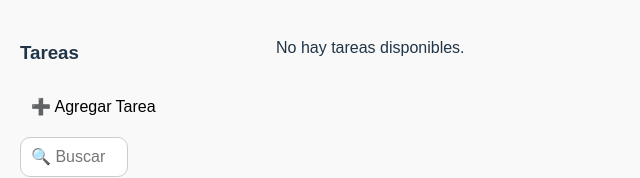
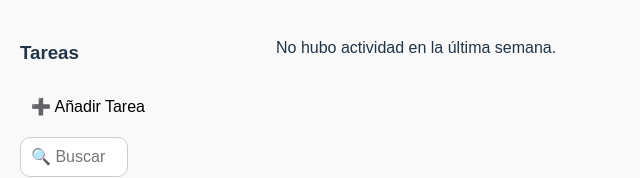
Before and after one commit to ricardogaribay1/CRUD-Tareas, a React (Vite) app: page / in a window 1280 px wide. Shown: the top 178 px of the page, without its empty margins (0-640 px from the left). Built offline with nearby package versions, Linux system fonts and the light colour scheme.

Commit message:
fix a problem

```diff
--- a/src/App.jsx
+++ b/src/App.jsx
@@ -187,7 +187,7 @@ function App() {
       <div className="container">
         <div className="left-column">
           <h3>Tareas</h3>
-          <button className="full-width-button" onClick={() => setShowModal(true)}>➕ Agregar Tarea</button>
+          <button className="full-width-button" onClick={() => setShowModal(true)}>➕ Añadir Tarea</button>
 
           <div className="filter-input">
             <input
@@ -233,7 +233,7 @@ function App() {
         </div>
 
         <div className="right-column">
-          {tasks.length === 0 && <p>No hay tareas disponibles.</p>}
+          {tasks.length === 0 && <p>No hubo actividad en la última semana.</p>}
           <ul>
             {filteredAndSortedTasks.map((task) => (
               <li key={task.id} className="task-item">
@@ -313,7 +313,7 @@ function App() {
               </select>
             </div>
           </div>
-          <button onClick={addOrUpdateTask}>{isEditing ? 'Guardar' : 'Agregar Tarea'}</button>
+          <button onClick={addOrUpdateTask}>{isEditing ? 'Guardar' : 'Añadir Tarea'}</button>
           <button
             className="close-button"
             onClick={() => {
--- a/src/index.css
+++ b/src/index.css
@@ -3,7 +3,6 @@
   line-height: 1.5;
   font-weight: 400;
   color-scheme: light dark;
-  color: rgba(255, 255, 255, 0.87);
   background-color: #242424;
   font-synthesis: none;
   text-rendering: optimizeLegibility;
```
